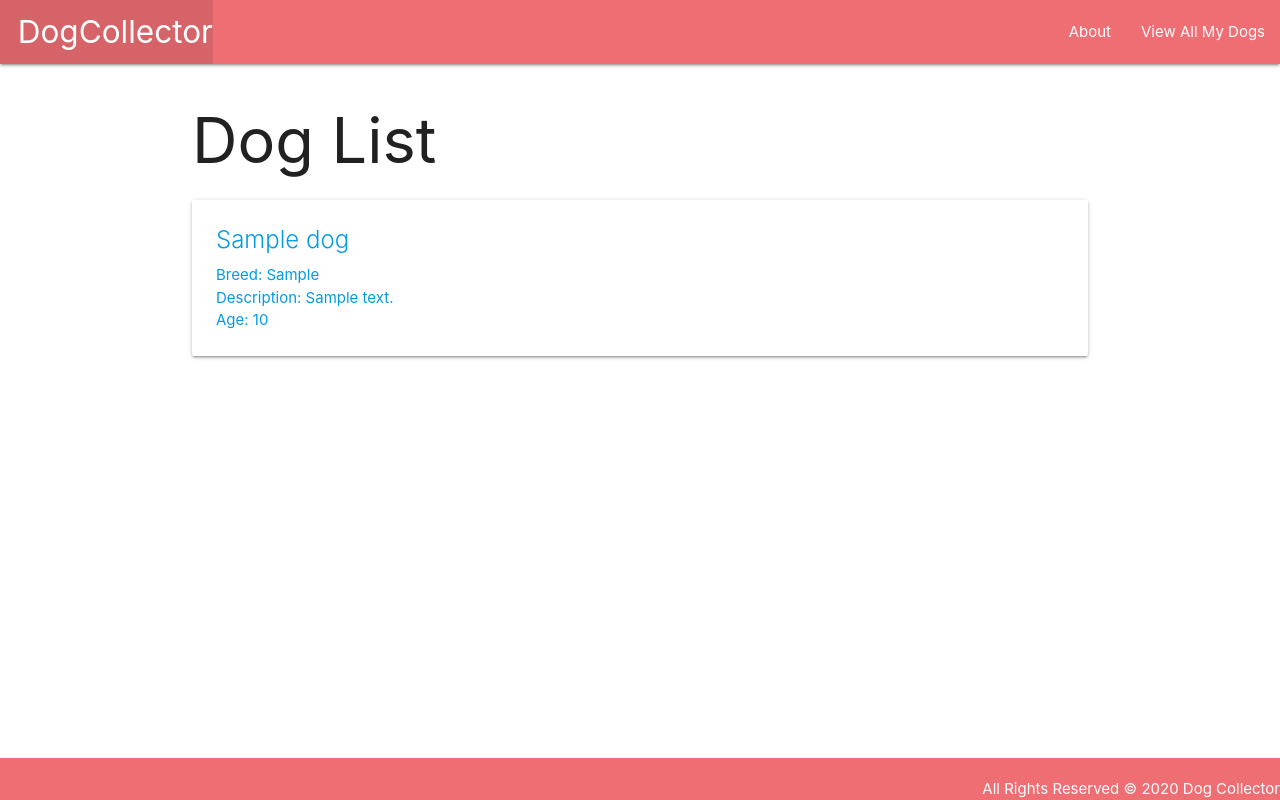
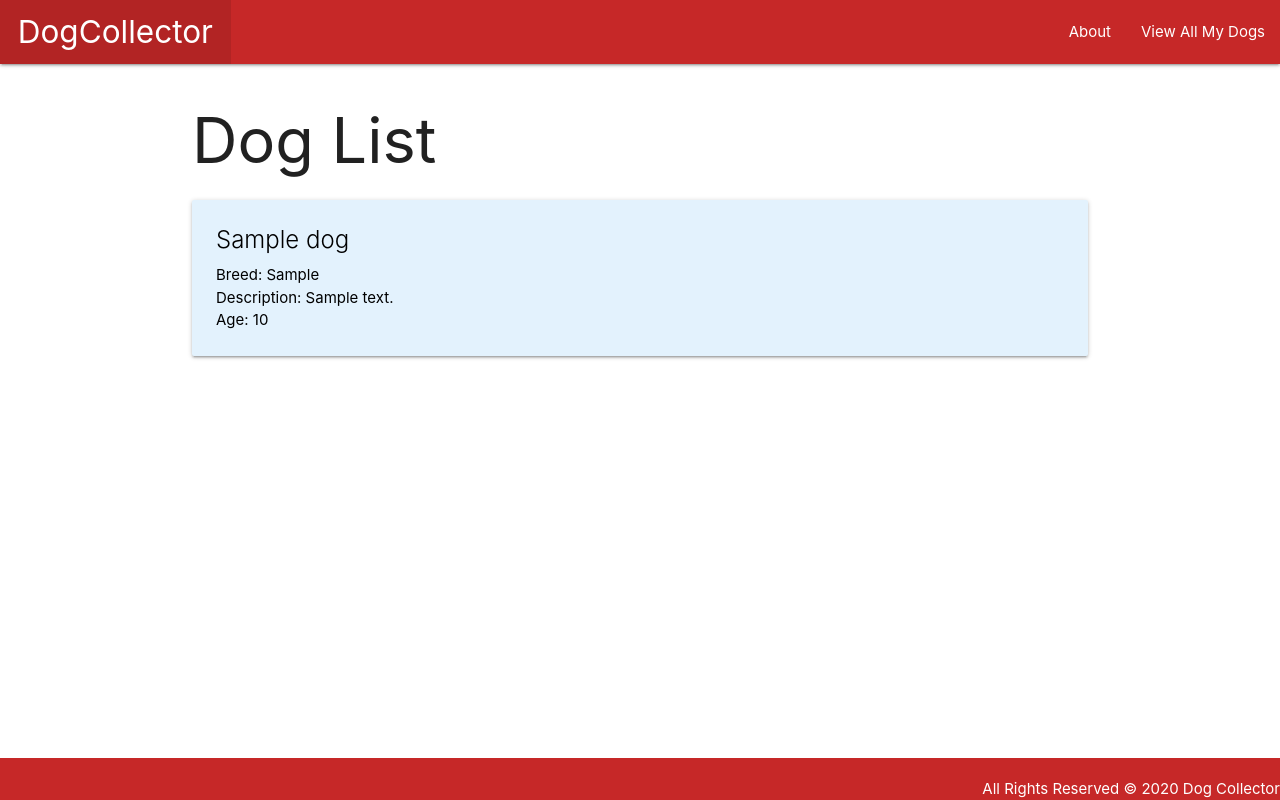
Before and after one commit to guyett92/dogcollector, a Django app: page /dogs/ in a window 1280 px wide. Run offline with Django 3.2, Linux system fonts and the light colour scheme; tables that the repository leaves empty hold one stand-in row (values such as "Sample post").

Commit message:
styles pages

```diff
--- a/main_app/templates/base.html
+++ b/main_app/templates/base.html
@@ -13,10 +13,10 @@
 <body>
     <header class="navbar-fixed">
         <nav>
-            <div class="nav-wrapper">
+            <div class="nav-wrapper red darken-3">
                 <ul>
                     <li>
-                        <a href="/" class="left brand-logo">&nbsp;&nbsp;DogCollector</a>
+                        <a href="/" class="left brand-logo">&nbsp;&nbsp;DogCollector &nbsp;</a>
                     </li>
                 </ul>
                 <ul class="right">
@@ -34,7 +34,7 @@
         {% block content %}
         {% endblock %}
     </main>
-    <footer class="page-footer">
+    <footer class="page-footer red darken-3">
         <div class="right">
             All Rights Reserved &copy; 2020 Dog Collector
         </div>
--- a/main_app/templates/dogs/detail.html
+++ b/main_app/templates/dogs/detail.html
@@ -4,7 +4,7 @@
 
 <h1>Dog Details</h1>
 
-<div class="card">
+<div class="card blue lighten-5">
   <div class="card-content">
     <span class="card-title">{{ dog.name }}</span>
     <p>Breed: {{ dog.breed }}</p>
--- a/main_app/templates/dogs/index.html
+++ b/main_app/templates/dogs/index.html
@@ -5,9 +5,9 @@
 <h1>Dog List</h1>
 
 {% for dog in dogs %}
-  <div class="card">
+  <div class="card blue lighten-5">
     <a href="{% url 'detail' dog.id %}">
-      <div class="card-content">
+      <div class="card-content black-text">
         <span class="card-title">{{ dog.name }}</span>
         <p>Breed: {{ dog.breed }}</p>
         <p>Description: {{ dog.description }}</p>
--- a/main_app/templates/home.html
+++ b/main_app/templates/home.html
@@ -2,4 +2,5 @@
 
 {% block content %}
 <h1>Home</h1>
+<p class="flow-text">Welcome to Dog Collector! You can view all the cute dogs that users have added or add your own. Please create an account to get started!</p>
 {% endblock %}
```
